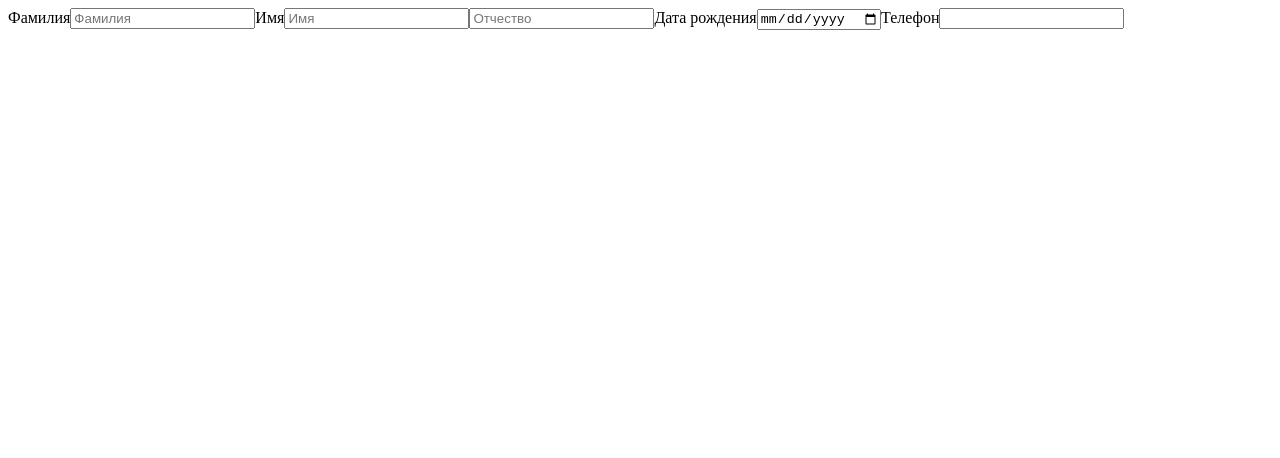
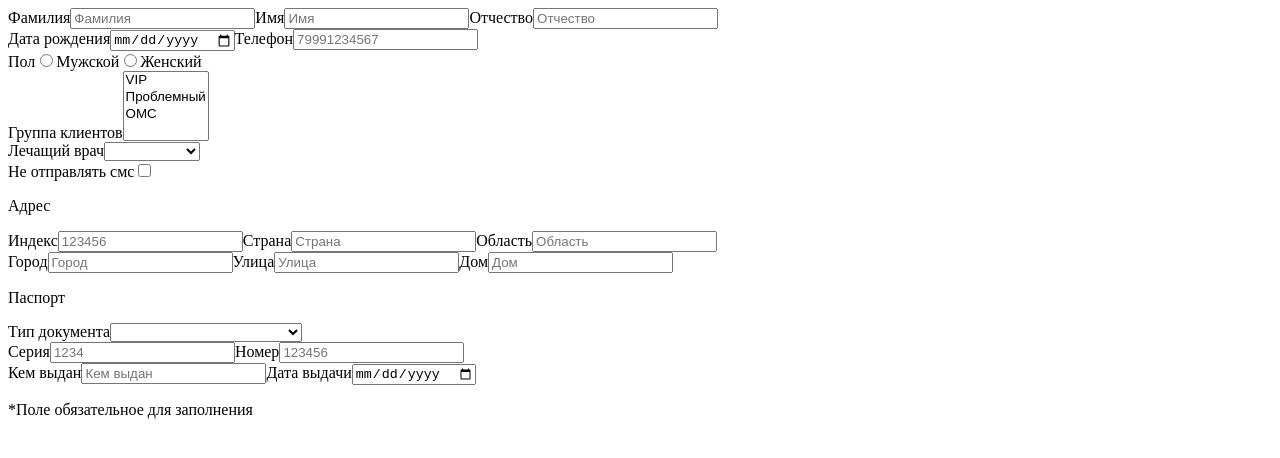
Before and after one commit to janich96/vue-crm, a Vue app: page / in a window 1280 px wide. Shown: the top 458 px of the page. Built offline with nearby package versions, Linux system fonts and the light colour scheme.

Commit message:
form template

```diff
--- a/src/views/SignUp.vue
+++ b/src/views/SignUp.vue
@@ -1,15 +1,85 @@
 <template>
-  <form class="" action="" method="post">
-    <label for="surname">Фамилия</label>
-    <input v-model="surname" id="surname" placeholder="Фамилия">
-    <label for="name">Имя</label>
-    <input v-model="name" id="name" placeholder="Имя">
-    <label for="fatherName"></label>
-    <input v-model="fatherName" id="fatherName" placeholder="Отчество">
-    <label for="birthday">Дата рождения</label>
-    <input type="date" v-model="birthday" id="birthday">
-    <label for="phone">Телефон</label>
-    <input type="number" v-model="phone" id="phone">
+  <form class="registerForm" action="" method="post" enctype="multipart/form-data">
+    <div>
+      <label for="surname">Фамилия</label>
+      <input v-model="surname" id="surname" placeholder="Фамилия" required>
+      <label for="name">Имя</label>
+      <input v-model="name" id="name" placeholder="Имя" required>
+      <label for="fatherName">Отчество</label>
+      <input v-model="fatherName" id="fatherName" placeholder="Отчество">
+    </div>
+    <div>
+      <label for="birthday">Дата рождения</label>
+      <input type="date" v-model="birthday" id="birthday" required>
+      <label for="phone">Телефон</label>
+      <input type="tel" v-model="phone" id="phone" pattern="8[0-9]{10}" placeholder="79991234567" required>
+    </div>
+    <div>
+      <span>Пол</span>
+      <input type="radio" v-model="male" name="sex" value="male">
+      <label for="male">Мужской</label>
+      <input type="radio" v-model="female" name="sex" value="female">
+      <label for="female">Женский</label>
+    </div>
+    <div>
+      <label for="clientType">Группа клиентов</label>
+      <select class="clientType" v-model="clientType" name="clientType" multiple required>
+        <option value="vip">VIP</option>
+        <option value="problem">Проблемный</option>
+        <option value="oms">ОМС</option>
+      </select>
+    </div>
+    <div>
+      <label for="doctor">Лечащий врач</label>
+      <select class="doctor" v-model="doctor" name="doctor">
+        <option value="ivanov">Иванов</option>
+        <option value="zakharov">Захаров</option>
+        <option value="chernyshova">Чернышева</option>
+      </select>
+    </div>
+    <div>
+      <label for="sms">Не отправлять смс</label>
+      <input type="checkbox" v-model="sms" name="sms">
+    </div>
+    <p class="adress">Адрес</p>
+    <div>
+      <label for="index">Индекс</label>
+      <input type="tel" v-model="index" name="index" pattern="[0-9]{6}" placeholder="123456">
+      <label for="country">Страна</label>
+      <input type="text" v-model="country" name="country" placeholder="Страна">
+      <label for="region">Область</label>
+      <input type="text" v-model="region" name="region" placeholder="Область">
+    </div>
+    <div>
+      <label for="city">Город</label>
+      <input type="text" v-model="city" name="city" placeholder="Город" required>
+      <label for="street">Улица</label>
+      <input type="text" v-model="street" name="street" placeholder="Улица">
+      <label for="house">Дом</label>
+      <input type="tel" v-model="house" name="house" placeholder="Дом">
+    </div>
+    <p class="docs">Паспорт</p>
+    <div>
+      <label for="docType">Тип документа</label>
+      <select class="docType" v-model="docType" name="docType" required>
+        <option value="passport">Паспорт</option>
+        <option value="birthCertificate">Свидетельство о рождении</option>
+        <option value="driverLicence">Вод. удостоверение</option>
+      </select>
+    </div>
+    <div>
+      <label for="serialNumber">Серия</label>
+      <input type="tel" v-model="serialNumber" name="serialNumber" placeholder="1234" pattern="[0-9]{4}">
+      <label for="docNumber">Номер</label>
+      <input type="tel" v-model="docNumber" name="docNumber" placeholder="123456" pattern="[0-9]{6}">
+    </div>
+    <div>
+      <label for="issuedBy">Кем выдан</label>
+      <input type="text" v-model="issuedBy" name="issuedBy" placeholder="Кем выдан">
+      <label for="issueDate">Дата выдачи</label>
+      <input type="date" v-model="issueDate" name="issueDate" required>
+    </div>
+    <p class="required">*Поле обязательное для заполнения</p>
   </form>
 </template>
 
```
